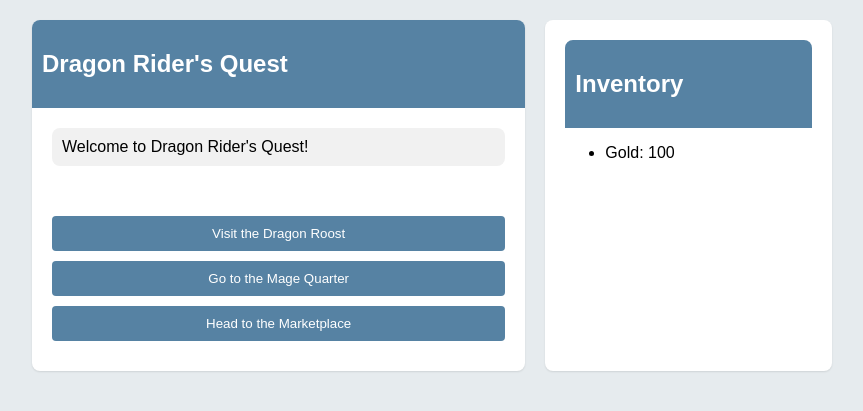
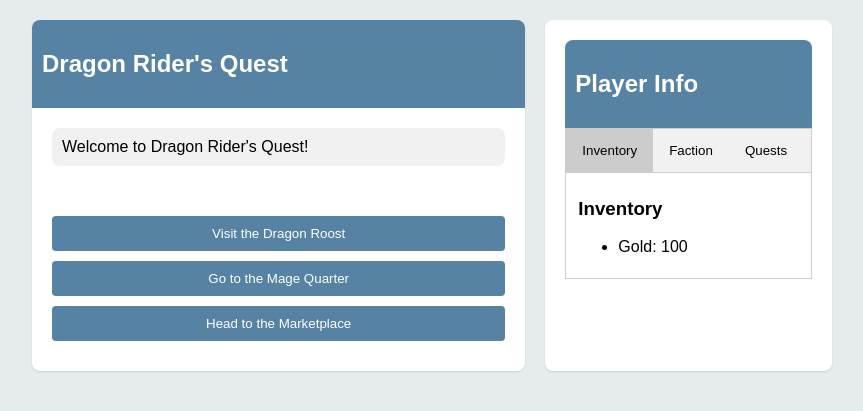
Before and after one commit to thoracle/ProtoVenture_mk2, a Flask app: page / in a window 1280 px wide. Shown: the top 411 px of the page, without its empty margins (208-1071 px from the left). Run offline with Flask 3, Linux system fonts and the light colour scheme.

Commit message:
Tabs added
Added inventory, faction and quest tabs to ui

```diff
--- a/templates/game.html
+++ b/templates/game.html
@@ -23,14 +23,14 @@
             box-shadow: 0 1px 2px rgba(0,0,0,0.1);
             margin-right: 20px;
         }
-        .inventory-container {
+        .info-container {
             flex: 1;
             background-color: #fff;
             border-radius: 8px;
             box-shadow: 0 1px 2px rgba(0,0,0,0.1);
             padding: 20px;
         }
-        .chat-header, .inventory-header {
+        .chat-header, .info-header {
             background-color: #5682a3;
             color: white;
             padding: 10px;
@@ -62,6 +62,32 @@
             border-radius: 4px;
             cursor: pointer;
         }
+        .tab {
+            overflow: hidden;
+            border: 1px solid #ccc;
+            background-color: #f1f1f1;
+        }
+        .tab button {
+            background-color: inherit;
+            float: left;
+            border: none;
+            outline: none;
+            cursor: pointer;
+            padding: 14px 16px;
+            transition: 0.3s;
+        }
+        .tab button:hover {
+            background-color: #ddd;
+        }
+        .tab button.active {
+            background-color: #ccc;
+        }
+        .tabcontent {
+            display: none;
+            padding: 6px 12px;
+            border: 1px solid #ccc;
+            border-top: none;
+        }
     </style>
 </head>
 <body>
@@ -75,26 +101,72 @@
             </div>
             <div class="options">
                 <form method="POST" action="{{ url_for('game') }}">
-                    {% if options is string %}
-                        <button type="submit" name="choice" value="{{ options }}" class="option-btn">{{ options }}</button>
-                    {% else %}
                     {% for option in options %}
                         <button type="submit" name="choice" value="{{ option }}" class="option-btn">{{ option }}</button>
                     {% endfor %}
-                    {% endif %}
                 </form>
             </div>
         </div>
-        <div class="inventory-container">
-            <div class="inventory-header">
-                <h2>Inventory</h2>
+        <div class="info-container">
+            <div class="info-header">
+                <h2>Player Info</h2>
             </div>
+            <div class="tab">
+                <button class="tablinks" onclick="openTab(event, 'Inventory')" id="defaultOpen">Inventory</button>
+                <button class="tablinks" onclick="openTab(event, 'Faction')">Faction</button>
+                <button class="tablinks" onclick="openTab(event, 'Quests')">Quests</button>
+            </div>
+
+            <div id="Inventory" class="tabcontent">
+                <h3>Inventory</h3>
                 <ul>
                     {% for item, quantity in game_state.inventory.items() %}
                         <li>{{ item }}: {{ quantity }}</li>
                     {% endfor %}
                 </ul>
             </div>
+
+            <div id="Faction" class="tabcontent">
+                <h3>Faction Standings</h3>
+                <ul>
+                    {% for faction, standing in game_state.reputation.items() %}
+                        <li>{{ faction }}: {{ standing }}</li>
+                    {% endfor %}
+                </ul>
             </div>
+
+            <div id="Quests" class="tabcontent">
+                <h3>Active Quests</h3>
+                <ul>
+                    {% if game_state.quests %}
+                        {% for quest in game_state.quests %}
+                            <li>{{ quest }}</li>
+                        {% endfor %}
+                    {% else %}
+                        <li>No active quests</li>
+                    {% endif %}
+                </ul>
+            </div>
+        </div>
+    </div>
+
+    <script>
+    function openTab(evt, tabName) {
+        var i, tabcontent, tablinks;
+        tabcontent = document.getElementsByClassName("tabcontent");
+        for (i = 0; i < tabcontent.length; i++) {
+            tabcontent[i].style.display = "none";
+        }
+        tablinks = document.getElementsByClassName("tablinks");
+        for (i = 0; i < tablinks.length; i++) {
+            tablinks[i].className = tablinks[i].className.replace(" active", "");
+        }
+        document.getElementById(tabName).style.display = "block";
+        evt.currentTarget.className += " active";
+    }
+
+    // Get the element with id="defaultOpen" and click on it
+    document.getElementById("defaultOpen").click();
+    </script>
 </body>
 </html>
```
Lines whose indentation alone changed are shown as unchanged.
